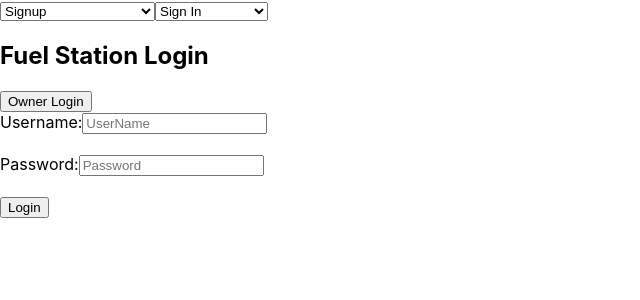
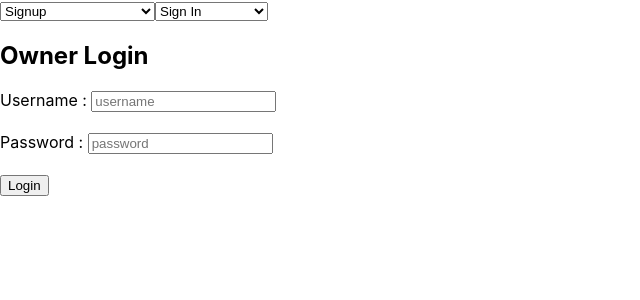
Before and after one commit to Kirisi15/Fuel_Station, a React (Create React App) app in the folder fuel_station_frontend/: page /OwnerLogin in a window 1280 px wide. Shown: the top 300 px of the page, without its empty margins (0-640 px from the left). Built offline with nearby package versions, Linux system fonts and the light colour scheme.

Commit message:
owner login form corrected

```diff
--- a/fuel_station_frontend/src/App.js
+++ b/fuel_station_frontend/src/App.js
@@ -12,7 +12,7 @@ import CustomerDashboard from "./customer/CustomerDashboard";
 import AdminLogin from "./admin/AdminLogin";
 import CustomerLogin from "./customer/CustomerLogin";
 import EmployeeRegistration from "./employee/EmployeeRegistration";
-import Login from "./owner/Login";
+import OwnerLogin from "./owner/OwnerLogin";
 import OwnerDashboard from "./owner/OwnerDashboard";
 import AddFuel from "./fuelStation/AddFuel";
 function App() {
@@ -29,7 +29,7 @@ function App() {
           <Route path="/adminLog" element={<AdminLogin />} />
           <Route path="/cusLogin" element={<CustomerLogin />} />
           <Route path="/empReg" element={<EmployeeRegistration />} />
-          <Route  path="/OwnerLogin" element={<Login/>}/>
+          <Route  path="/OwnerLogin" element={<OwnerLogin/>}/>
           <Route path="/OwnerDashboard" element={<OwnerDashboard/>}/>
           <Route  path="/addFuel" element={<AddFuel/>}/>
 
--- /dev/null
+++ b/fuel_station_frontend/src/owner/OwnerLogin.js
@@ -0,0 +1,62 @@
+import React, { useState } from 'react';
+import axios from "axios";
+
+
+const OwnerLogin = () => {
+  const [formData, setFormData] = useState({ username: "", password: "" });
+    const [isLogin, setIsLogin] = useState(false);
+
+
+
+  const handleLogin = async (e) => {
+    e.preventDefault();
+
+try {
+      const response = await axios.post("http://localhost:8080/api/owners/login",formData);
+      if (response.data.username === formData.username) {
+        setIsLogin(true);
+        alert("Login successful! Welcome " + response.data.username);
+    } else {
+        alert("Invalid username or password. Please try again.");
+    }
+ }catch (error) {
+  console.error("Error: ", error);
+  if (error.response && error.response.status === 401) {
+      alert("Invalid username or password. Please try again.");
+  } else {
+      alert("Login failed: " + error.message);
+  }
+}
+  };
+
+  return (
+    <div>{
+       ( <form onSubmit={handleLogin}>
+         <h2>Owner Login</h2>
+        <label htmlFor="username">Username : </label>
+        <input
+          type="text"
+          placeholder="username"
+          value={formData.username}
+          onChange={(e) => setFormData({...formData, username: e.target.value})}
+        />
+        <br />
+        <br />
+        <label htmlFor="password">Password : </label>
+        <input
+          type="password"
+          placeholder="password"
+          value={formData.password}
+          onChange={(e) => setFormData({...formData,password: e.target.value})}
+        />
+        <br/><br/>
+        <button type="submit">Login</button>
+
+
+      </form>
+      )}
+    </div>
+  );
+}
+
+export default OwnerLogin;
```
